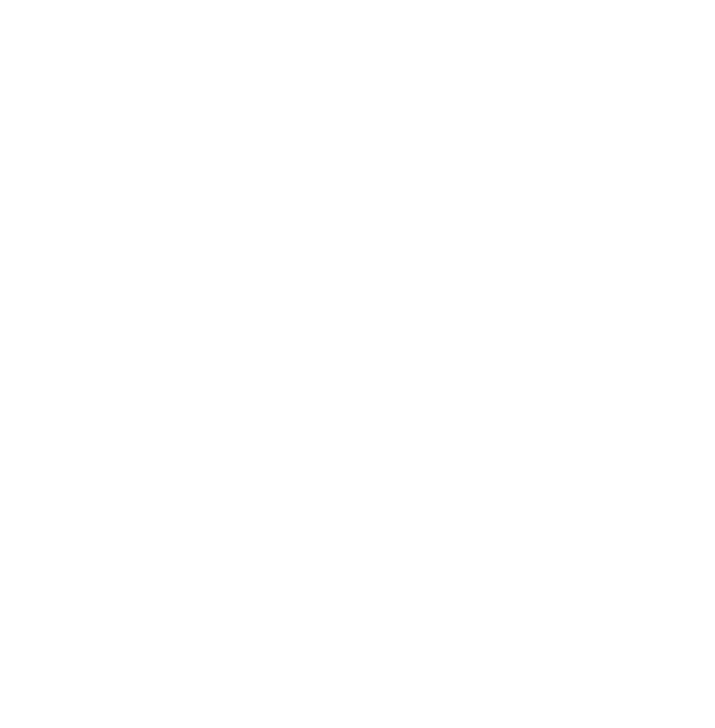
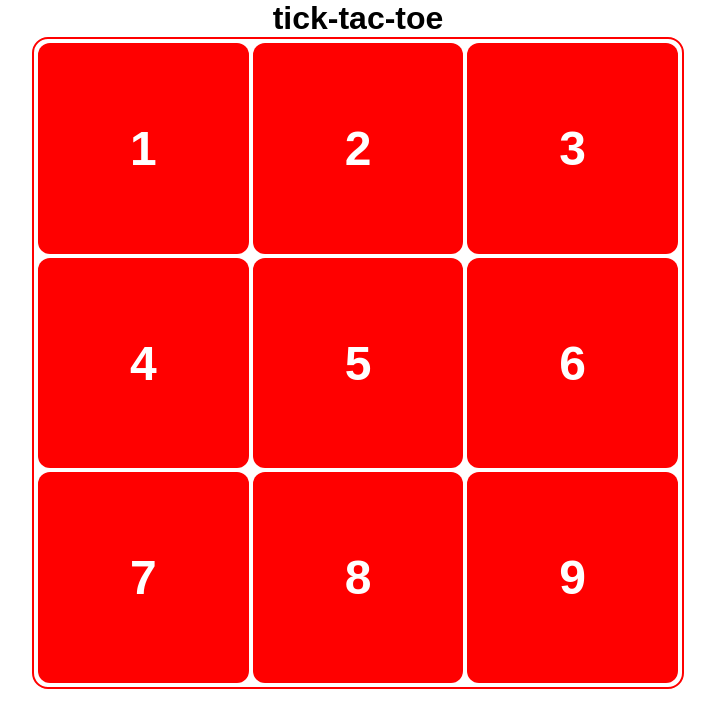
Before and after one commit to churrou/tic-tac-toe, a plain HTML site: page index.html in a window 1280 px wide. Shown: the whole page, without its empty margins (282-997 px from the left). Drawn offline with Linux system fonts and the light colour scheme; a web font is replaced by a local one.

Commit message:
Create inital test functions Checks for user input & change the piece depending on the turn.

```diff
--- a/index.html
+++ b/index.html
@@ -5,10 +5,14 @@
     <meta http-equiv="X-UA-Compatible" content="IE=edge">
     <meta name="viewport" content="width=device-width, initial-scale=1.0">
     <link rel="stylesheet" href="style.css">
+    <link rel="stylesheet" href="https://fonts.googleapis.com/css?family=Tilt+Neon">
     <title>Document</title>
 </head>
 <body>
-
+    <div class="main">
+        <h1>tick-tac-toe</h1>
+        <div class="gameBoard"></div>
+    </div>
     <script src="script.js"></script>
 </body>
 </html>
--- a/script.js
+++ b/script.js
@@ -0,0 +1,37 @@
+const gameBoard = [
+    '1', '2', '3',
+    '4', '5', '6',
+    '7', '8', '9'
+]
+
+const player1 = 'O'
+const player2 = 'X'
+let turn = 1
+
+const square1 = document.querySelector(".gameBoard")
+
+function checkTurn(){
+    let currentPlayer = player1;
+    if (turn !== 1){
+        currentPlayer = player2;
+        turn--
+        return currentPlayer
+    }
+    turn++
+    return currentPlayer
+}
+
+checkTurn
+
+function createGrid() {
+    for (let i = 0; i < gameBoard.length; i++){
+        const squares = document.createElement('div')
+        squares.addEventListener('click', ()=>{
+            squares.textContent = checkTurn()
+        })
+        squares.classList.add('gamePiece')
+        squares.textContent = gameBoard[i]
+        square1.append(squares)
+    }
+}
+createGrid();
--- a/style.css
+++ b/style.css
@@ -5,4 +5,30 @@
 
 html, body {
   height: 100%;
+  font-family: 'Tilt Neon', sans-serif;
+  text-align: center;
 }
+/*My CSS*/
+.gameBoard{
+    border: 2px solid red;
+    border-radius: 1rem;
+    padding: .25rem;
+    max-width: 50%;
+    min-width: 30%;
+    overflow: hidden;
+    display: grid;
+    gap: .25rem;
+    grid-template-columns: 1fr 1fr 1fr;
+    margin: auto;
+}
+.gamePiece{
+    font-size: 48px;
+    font-weight: 800;
+    aspect-ratio: 1;
+    display: flex;
+    align-items: center;
+    justify-content: center;
+    border-radius: .75rem;
+    background-color: red;
+    color: white;
+}
```
